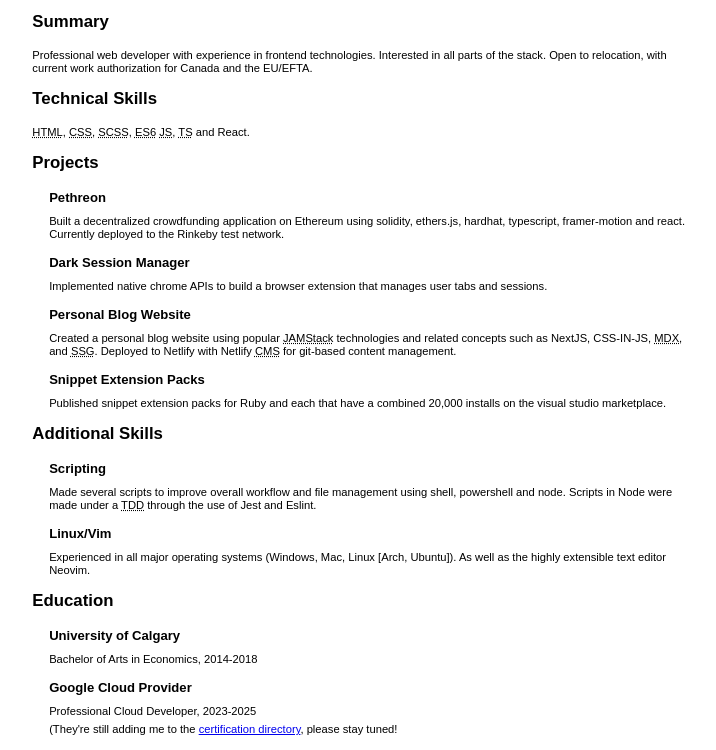
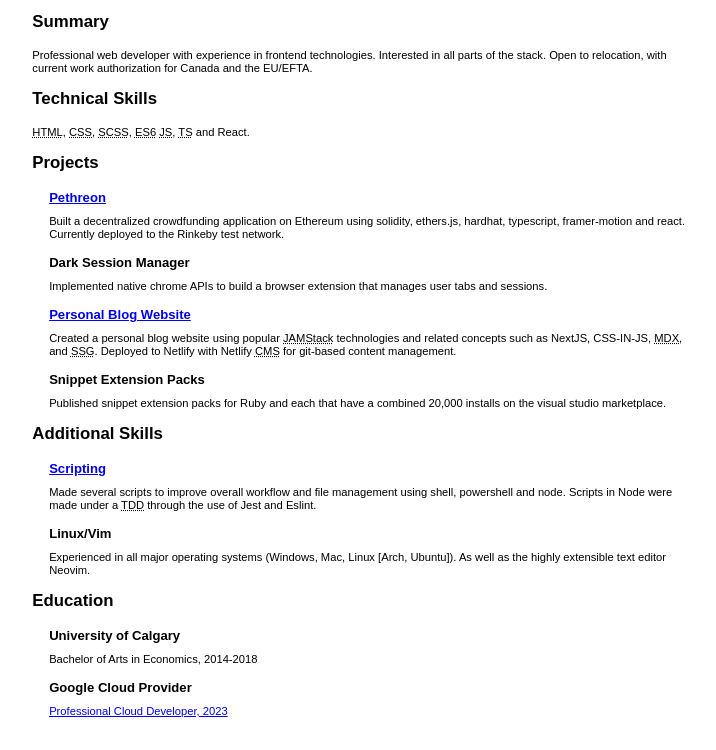
Before and after one commit to chris-straka/resume, a plain HTML site: page index.html in a window 1280 px wide. Shown: the part 88-838 px from the top of the page, without its empty margins (281-997 px from the left). Drawn offline with Linux system fonts and the light colour scheme.

Commit message:
update resume

```diff
--- a/index.html
+++ b/index.html
@@ -50,7 +50,11 @@
           <h2>Projects</h2>
           <ul>
             <li>
-              <h3>Pethreon</h3>
+              <h3>
+                <a href="https://pethreon.cstraka.dev/" target="_blank"
+                  >Pethreon</a
+                >
+              </h3>
               <p>
                 Built a decentralized crowdfunding application on Ethereum using
                 solidity, ethers.js, hardhat, typescript, framer-motion and
@@ -67,7 +71,11 @@
             </li>
 
             <li>
-              <h3>Personal Blog Website</h3>
+              <h3>
+                <a href="https://cstraka.dev/" target="_blank"
+                  >Personal Blog Website</a
+                >
+              </h3>
               <p>
                 Created a personal blog website using popular
                 <abbr title="JavaScript API and Markup Stack">JAMStack</abbr>
@@ -93,7 +101,11 @@
           <h2>Additional Skills</h2>
           <ul>
             <li>
-              <h3>Scripting</h3>
+              <h3>
+                <a href="https://github.com/chris56974/scripts" target="_blank"
+                  >Scripting</a
+                >
+              </h3>
               <p>
                 Made several scripts to improve overall workflow and file
                 management using shell, powershell and node. Scripts in Node
@@ -122,8 +134,13 @@
             </li>
             <li>
               <h3>Google Cloud Provider</h3>
-              <p>Professional Cloud Developer, 2023-2025</p>
-              <p style="margin-top: 5px;">(They're still adding me to the <a href="https://googlecloudcertified.credential.net/">certification directory</a>, please stay tuned!</p>
+              <p>
+                <a
+                  href="https://googlecloudcertified.credential.net/profile/d2a13158c07585526ed6c2edee3b345ee6c152b1?name=Christopher%20Straka"
+                  target="_blank"
+                  >Professional Cloud Developer, 2023</a
+                >
+              </p>
             </li>
           </ul>
         </section>
```
